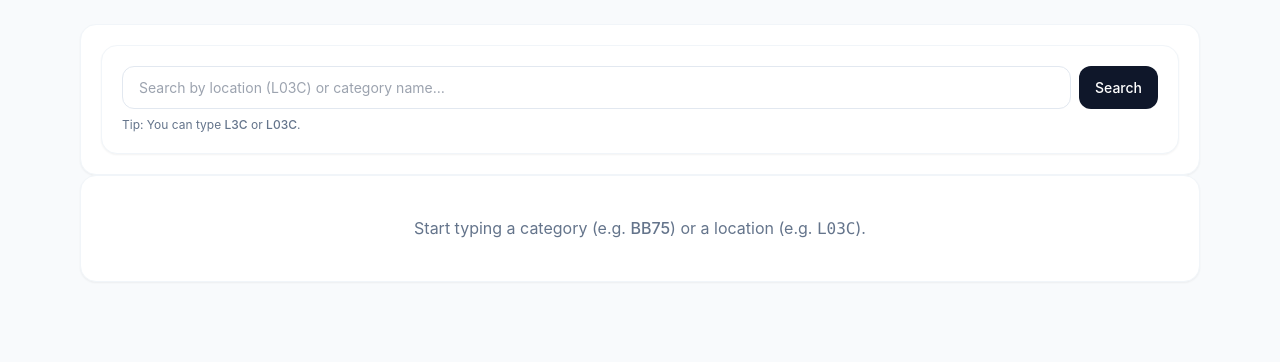
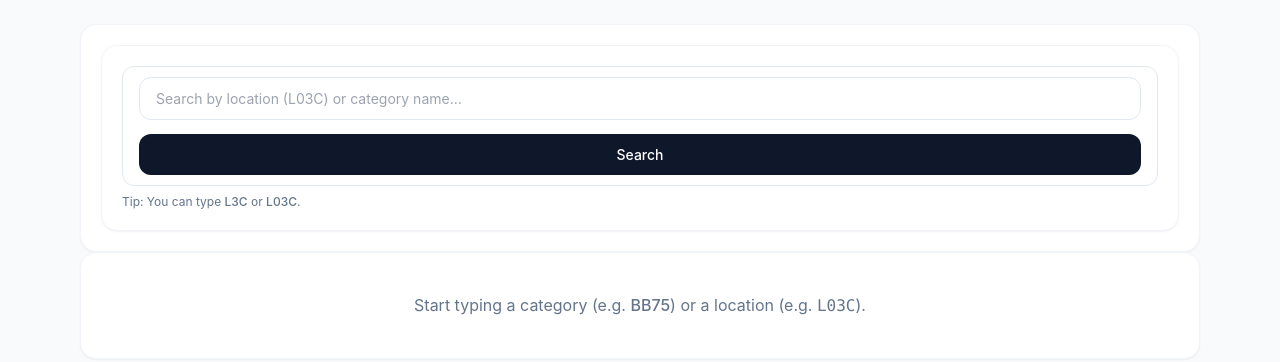
Before and after one commit to LordFlat/Pallet_Tracker, a FastAPI app: template templates/dashboard.html in a window 1280 px wide. Shown: the part 76-438 px from the top of the page. Run offline with FastAPI, Linux system fonts and the light colour scheme; the template is opened without the code that fills it, so the values that code supplies are empty; some libraries are stand-ins or nearby versions.

Commit message:
Update dashboard.html

```diff
--- a/templates/dashboard.html
+++ b/templates/dashboard.html
@@ -18,7 +18,7 @@
   <div class="{% if has_query %}md:col-span-2{% else %}md:col-span-3{% endif %}
               bg-white rounded-2xl border border-slate-100 shadow-sm p-5">
 
-    <form method="get" action="/" class="flex flex-col sm:flex-row gap-2">
+    <form method="get" action="/" class="w-full flex-1 px-4 py-2.5 rounded-xl border border-slate-200 focus:outline-none focus:ring-2 focus:ring-slate-200">
       <input name="q"
              value="{{ q }}"
              list="categorySuggestions"
```
